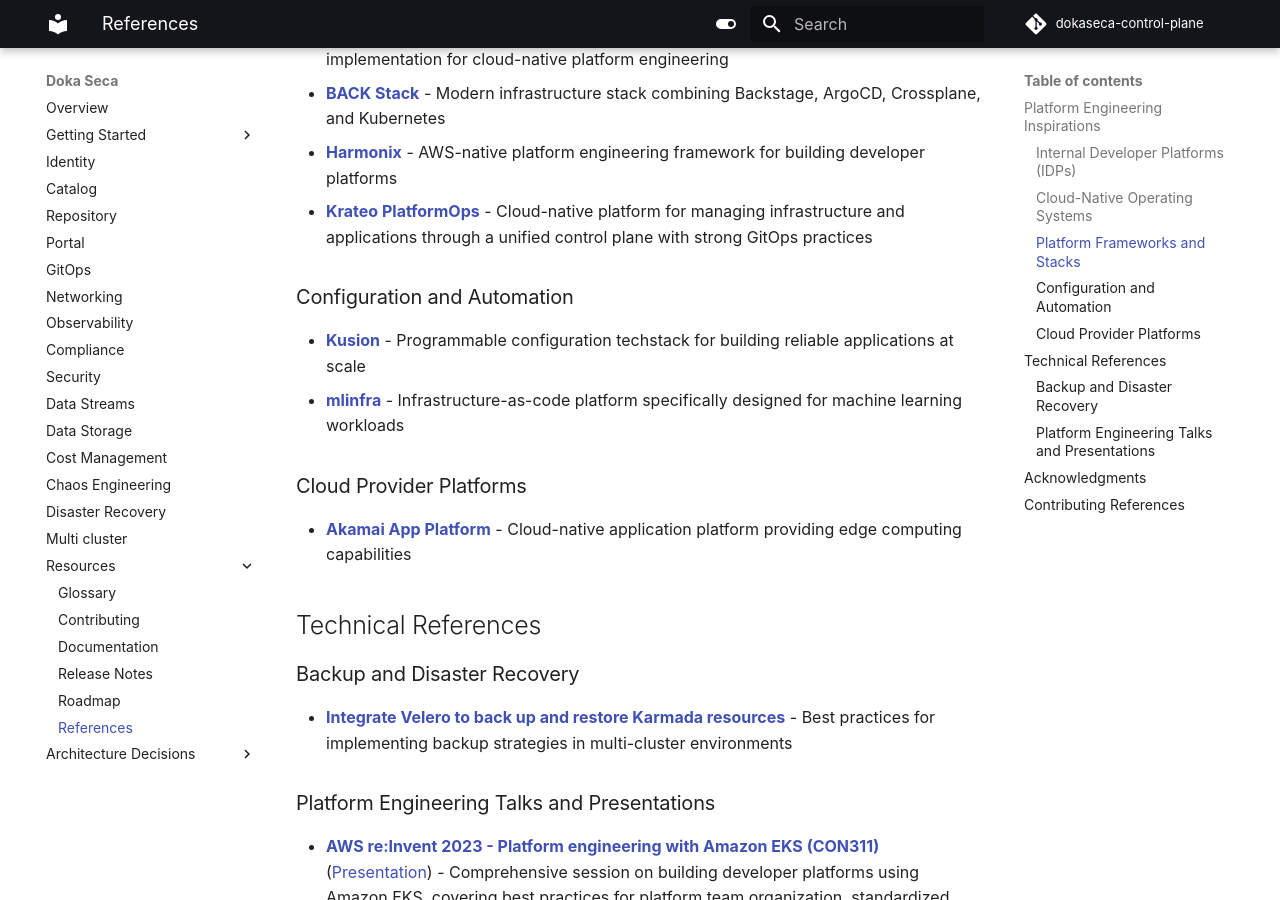
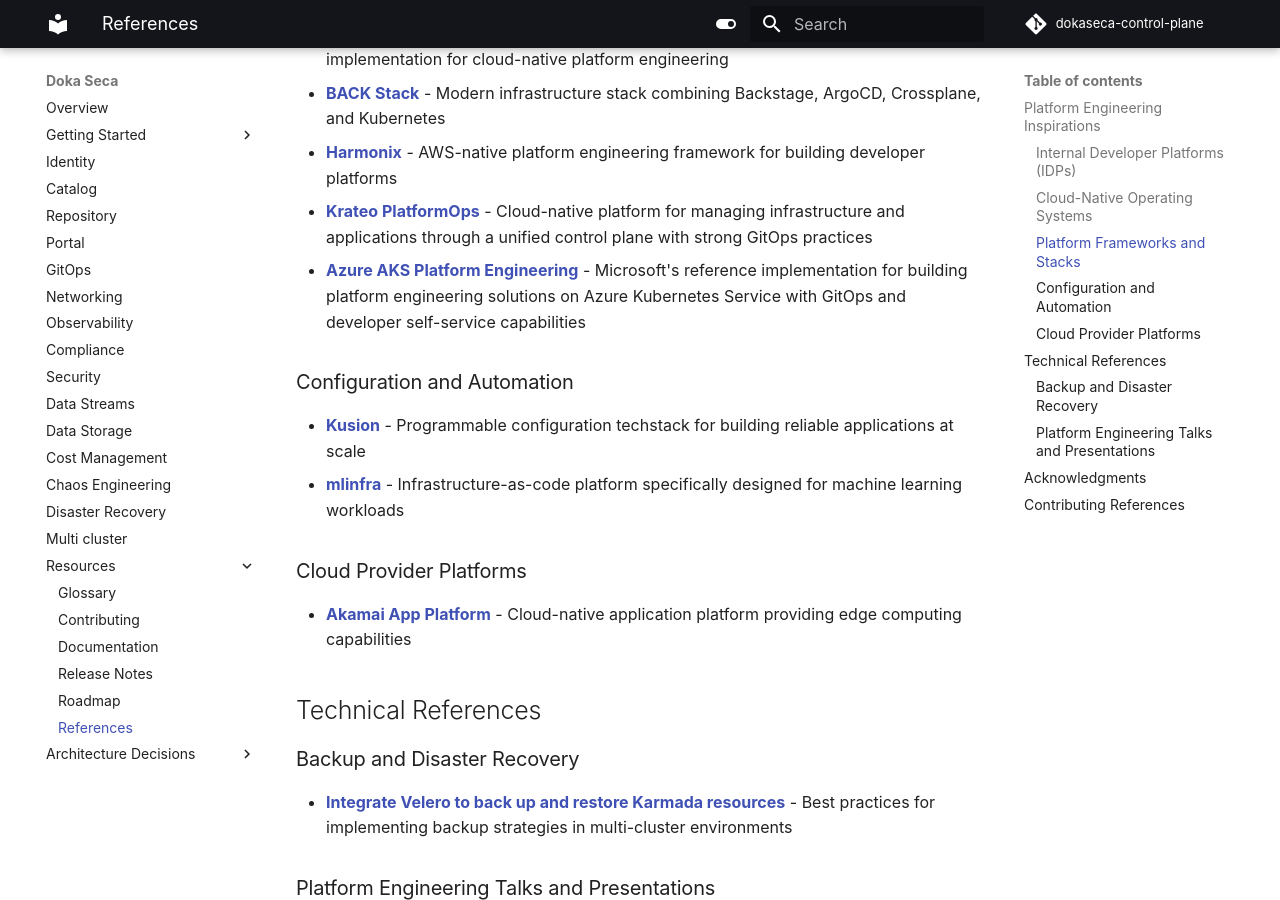
Before and after one commit to thatmlopsguy/dokaseca-control-plane, an MkDocs documentation site: the page built from docs/references.md, in a window 1280 px wide and 900 px high, scrolled down 950 px. Built offline with MkDocs 1.6.1 and Material for MkDocs 9.7.7, drawn with Linux system fonts in a browser that asks for light colours; comment, search, counter and statistics services are not loaded.

Commit message:
chore: add Azure AKS Platform Engineering reference to documentation

```diff
--- a/docs/references.md
+++ b/docs/references.md
@@ -25,6 +25,7 @@
 - **[BACK Stack](https://backstack.dev/)** - Modern infrastructure stack combining Backstage, ArgoCD, Crossplane, and Kubernetes
 - **[Harmonix](https://harmonixonaws.io/)** - AWS-native platform engineering framework for building developer platforms
 - **[Krateo PlatformOps](https://krateo.io/)** - Cloud-native platform for managing infrastructure and applications through a unified control plane with strong GitOps practices
+- **[Azure AKS Platform Engineering](https://github.com/Azure-Samples/aks-platform-engineering)** - Microsoft's reference implementation for building platform engineering solutions on Azure Kubernetes Service with GitOps and developer self-service capabilities
 
 ### Configuration and Automation
 
```
